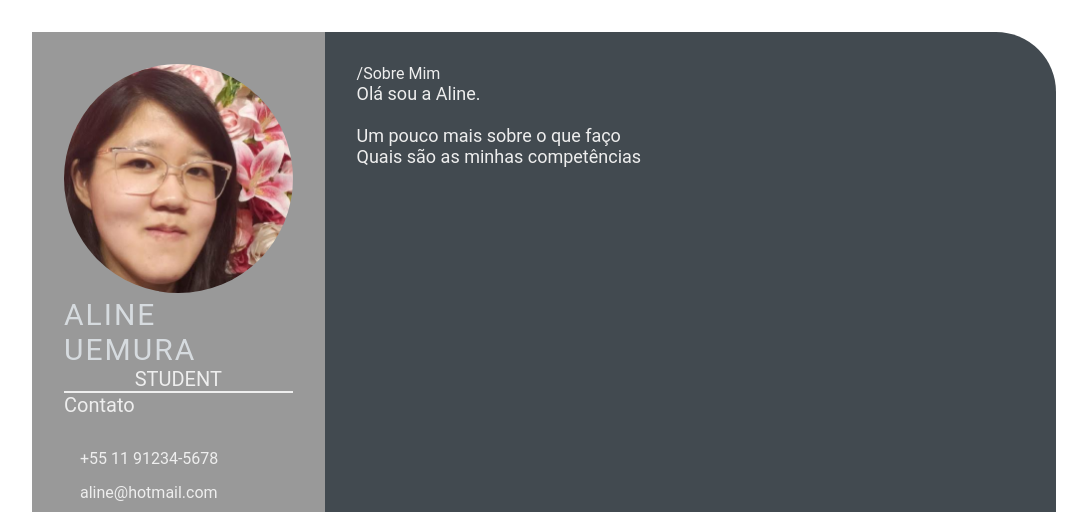
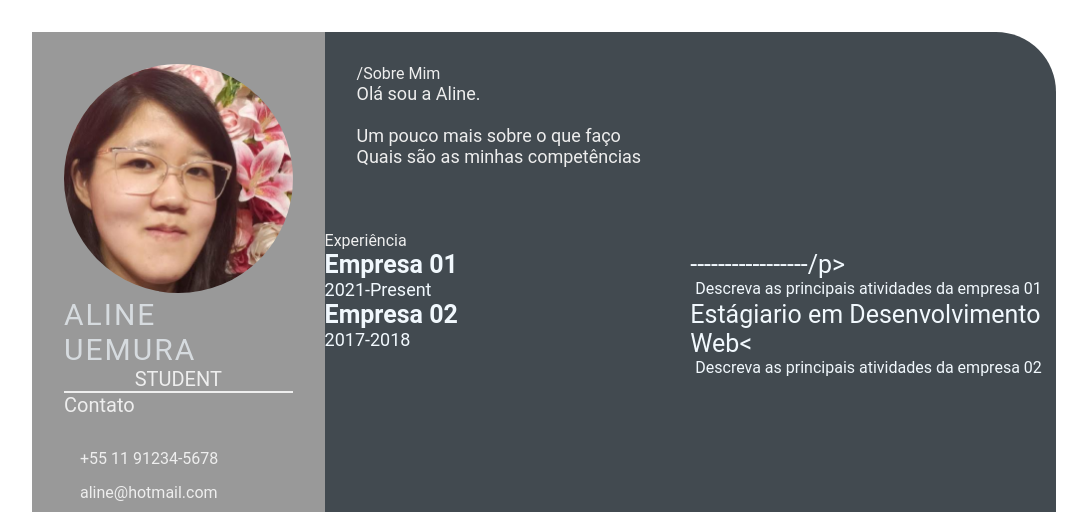
Before and after one commit to lineeiko/devweekgit.github.io, a plain HTML site: page index.html in a window 1280 px wide. Shown: the top 512 px of the page, without its empty margins (96-1183 px from the left). Drawn offline with Linux system fonts and the light colour scheme.

Commit message:
dia 3 job details

```diff
--- a/index.html
+++ b/index.html
@@ -48,6 +48,32 @@
                         </p>
                     </section>
                 </div>
+            <section class="experience gap">
+                <div class="right-title">Experiência</div>
+                <div class="experience-contents">
+                    <div class="experience-left">
+                        <p class="exp-company-name">Empresa 01</p>
+                        <p class="exp-time-period">2021-Present</p>
+                    </div>
+                    <div class="exp-right">
+                       <p class="exp-position">-----------------/p>
+                       <p class="exp-desc">
+                            Descreva as principais atividades da empresa 01
+                       </p>
+                    </div>
+                    <div class="experience-left">
+                        <p class="exp-company-name">Empresa 02</p>
+                        <p class="exp-time-period">2017-2018</p>
+                    </div>
+                    <div class="exp-right">
+                       <p class="exp-position">Estágiario em Desenvolvimento Web<</p>
+                       <p class="exp-desc">
+                            Descreva as principais atividades da empresa 02
+                       </p>
+                    </div>
+
+                </div>
+            </section>
           </section>
     </main>
 </body>
--- a/style.css
+++ b/style.css
@@ -101,3 +101,38 @@
     font-size: 18px;
     color: #eeeeee;
 }
+
+.experience-contents,
+.education-contents,
+.awards-contents {
+    display: grid;
+    grid-template-columns: repeat(2, 1fr);
+    padding-bottom: 2rem;
+    color: #F1F8FD;
+}
+
+.exp-company-name,
+.education-school-name,
+.awards-company-name {
+    font-size: 25px;
+    font-weight: bold;
+}
+
+.exp-time-period,
+.educationp-time-period,
+.awards-time-period {
+    font-size: 18px;
+}
+
+.exp-position,
+.education-subject,
+.awards-name {
+    font-size: 25px;
+}
+
+.exp-desc,
+.education-desc,
+.awards-desc {
+    font-size: 16px;
+    padding-left: 5px;
+}
```
Lines whose indentation alone changed are shown as unchanged.
